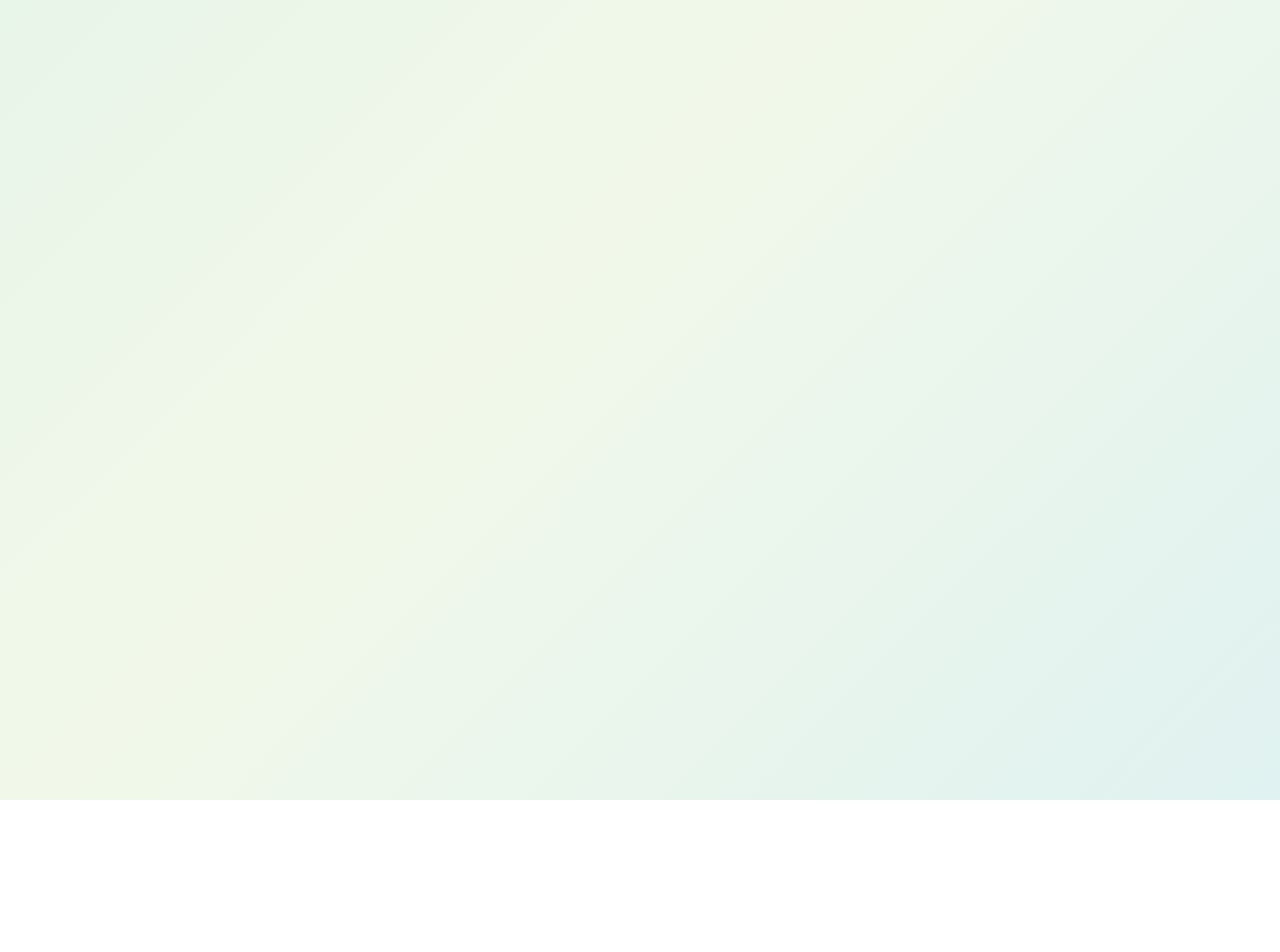
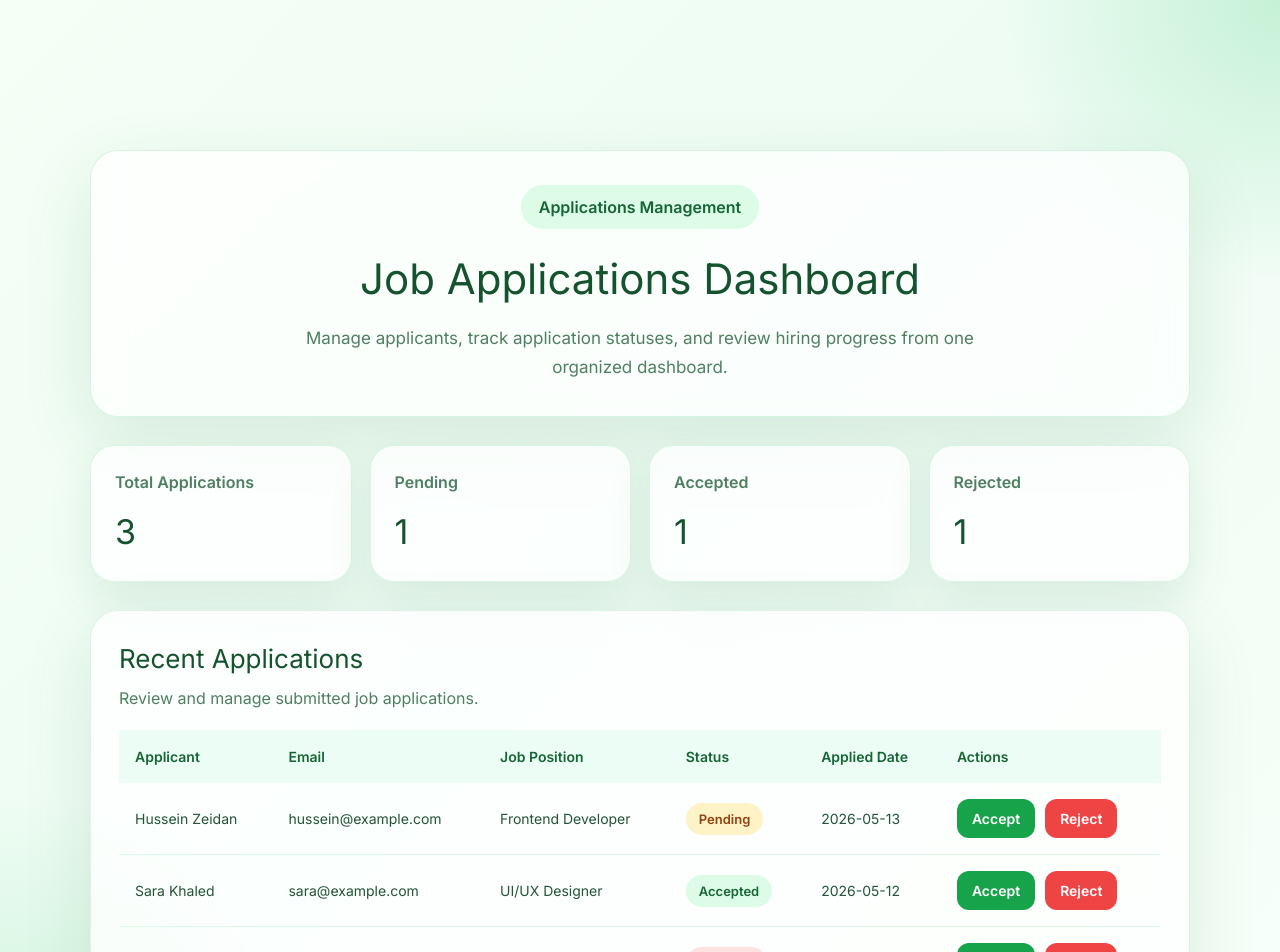
Before and after one commit to raphaeltannous/techtalks-refin-frontend, a React (Vite) app: page /applications-dashboard in a window 1280 px wide. Before the commit this address had no page. Shown: the top 952 px of the page. Before the commit the page ends 800 px from the top, so only its background shows below. Built offline with nearby package versions, Linux system fonts and the light colour scheme.

Commit message:
Create job applications management dashboard

```diff
--- a/src/App.jsx
+++ b/src/App.jsx
@@ -1,6 +1,6 @@
 import { BrowserRouter as Router, Routes, Route } from "react-router-dom"
 import LandingPage from "./pages/LandingPage"
-//import jobs page here
+import ApplicationsDashboard from "./pages/ApplicationsDashboard"
 import LoginPage from "./pages/LoginPage"
 import SignupPage from "./pages/SignupPage"
 
@@ -8,17 +8,16 @@ function App() {
   return (
     <Router>
       <Routes>
-        {/*Unprotected routes*/}
+        {/* Unprotected routes */}
 
         <Route path="/" element={<LandingPage />} />
-        {/*Jobs page here*/}
+        <Route path="/applications-dashboard" element={<ApplicationsDashboard />} />
         <Route path="/login" element={<LoginPage />} />
         <Route path="/signup" element={<SignupPage />} />
 
-        {/*Protected Routes*/}
+        {/* Protected Routes */}
 
-        {/*Dashboard page here*/}
-
+        {/* Dashboard page here */}
       </Routes>
     </Router>
   )
--- a/src/components/Navbar.jsx
+++ b/src/components/Navbar.jsx
@@ -21,6 +21,7 @@ function Navbar() {
               />
             </svg>
           </div>
+
           <span className="navbar-brand-text">RefIn</span>
         </Link>
 
@@ -28,7 +29,9 @@ function Navbar() {
         <div className="navbar-links">
           <Link
             to="/jobs"
-            className={`navbar-link ${isActive("/jobs") ? "navbar-link-active" : ""}`}
+            className={`navbar-link ${
+              isActive("/jobs") ? "navbar-link-active" : ""
+            }`}
           >
             Jobs
           </Link>
@@ -43,8 +46,21 @@ function Navbar() {
           </Link>
 
           <Link
+            to="/applications-dashboard"
+            className={`navbar-link ${
+              isActive("/applications-dashboard")
+                ? "navbar-link-active"
+                : ""
+            }`}
+          >
+            Applications
+          </Link>
+
+          <Link
             to="/profile"
-            className={`navbar-link ${isActive("/profile") ? "navbar-link-active" : ""}`}
+            className={`navbar-link ${
+              isActive("/profile") ? "navbar-link-active" : ""
+            }`}
           >
             Profile
           </Link>
--- a/src/index.css
+++ b/src/index.css
@@ -478,3 +478,199 @@ body {
     min-width: 120px;
   }
 }
+.applications-dashboard-page {
+  min-height: 100vh;
+  padding: 150px 70px 60px;
+  background:
+    radial-gradient(circle at top right, rgba(34, 197, 94, 0.2), transparent 280px),
+    radial-gradient(circle at bottom left, rgba(34, 197, 94, 0.16), transparent 300px),
+    linear-gradient(135deg, #f4fff6, #eefcf4, #f7fff9);
+  color: #14532d;
+}
+
+.applications-dashboard-header {
+  max-width: 1100px;
+  margin: 0 auto 28px;
+  padding: 34px;
+  border-radius: 28px;
+  background: rgba(255, 255, 255, 0.72);
+  border: 1px solid rgba(34, 197, 94, 0.18);
+  box-shadow: 0 24px 70px rgba(22, 101, 52, 0.12);
+  backdrop-filter: blur(18px);
+  text-align: center;
+}
+
+.dashboard-subtitle {
+  display: inline-block;
+  padding: 10px 18px;
+  border-radius: 999px;
+  background: #dcfce7;
+  color: #166534;
+  font-weight: 800;
+  margin-bottom: 18px;
+}
+
+.applications-dashboard-header h1 {
+  font-size: 42px;
+  color: #14532d;
+  margin-bottom: 14px;
+}
+
+.dashboard-description {
+  color: #4f7f61;
+  max-width: 720px;
+  margin: 0 auto;
+  line-height: 1.7;
+  font-size: 17px;
+}
+
+.applications-stats-grid {
+  max-width: 1100px;
+  margin: 0 auto 28px;
+  display: grid;
+  grid-template-columns: repeat(4, 1fr);
+  gap: 18px;
+}
+
+.application-stat-card {
+  background: rgba(255, 255, 255, 0.78);
+  border: 1px solid rgba(34, 197, 94, 0.16);
+  border-radius: 24px;
+  padding: 24px;
+  box-shadow: 0 18px 45px rgba(22, 101, 52, 0.1);
+  backdrop-filter: blur(16px);
+}
+
+.application-stat-card span {
+  color: #4f7f61;
+  font-weight: 700;
+}
+
+.application-stat-card h2 {
+  margin-top: 12px;
+  font-size: 34px;
+  color: #14532d;
+}
+
+.applications-table-card {
+  max-width: 1100px;
+  margin: 0 auto;
+  padding: 28px;
+  border-radius: 28px;
+  background: rgba(255, 255, 255, 0.78);
+  border: 1px solid rgba(34, 197, 94, 0.16);
+  box-shadow: 0 24px 70px rgba(22, 101, 52, 0.12);
+  backdrop-filter: blur(18px);
+}
+
+.applications-table-header h2 {
+  color: #14532d;
+  font-size: 26px;
+  margin-bottom: 8px;
+}
+
+.applications-table-header p {
+  color: #4f7f61;
+}
+
+.applications-table-wrapper {
+  overflow-x: auto;
+  margin-top: 20px;
+}
+
+.applications-table {
+  width: 100%;
+  border-collapse: collapse;
+}
+
+.applications-table th {
+  background: #ecfdf5;
+  color: #166534;
+  padding: 16px;
+  text-align: left;
+  font-size: 14px;
+}
+
+.applications-table td {
+  padding: 16px;
+  border-bottom: 1px solid #dcfce7;
+  color: #24543a;
+  font-size: 14px;
+}
+
+.status-badge {
+  padding: 8px 13px;
+  border-radius: 999px;
+  font-size: 13px;
+  font-weight: 800;
+}
+
+.status-badge.pending {
+  background: #fef3c7;
+  color: #92400e;
+}
+
+.status-badge.accepted {
+  background: #dcfce7;
+  color: #166534;
+}
+
+.status-badge.rejected {
+  background: #fee2e2;
+  color: #991b1b;
+}
+
+.application-actions {
+  display: flex;
+  gap: 10px;
+}
+
+.application-actions button {
+  border: none;
+  padding: 9px 15px;
+  border-radius: 12px;
+  cursor: pointer;
+  font-weight: 800;
+}
+
+.accept-btn {
+  background: #16a34a;
+  color: white;
+}
+
+.reject-btn {
+  background: #ef4444;
+  color: white;
+}
+
+.accept-btn:hover {
+  background: #15803d;
+}
+
+.reject-btn:hover {
+  background: #dc2626;
+}
+
+@media (max-width: 1000px) {
+  .applications-stats-grid {
+    grid-template-columns: repeat(2, 1fr);
+  }
+
+  .applications-dashboard-page {
+    padding: 130px 30px 50px;
+  }
+}
+
+@media (max-width: 600px) {
+  .applications-stats-grid {
+    grid-template-columns: 1fr;
+  }
+
+  .applications-dashboard-header h1 {
+    font-size: 30px;
+  }
+
+  .application-actions {
+    flex-direction: column;
+  }
+}
--- /dev/null
+++ b/src/pages/ApplicationsDashboard.jsx
@@ -0,0 +1,153 @@
+import { useState } from "react"
+
+function ApplicationsDashboard() {
+  const [applications, setApplications] = useState([
+    {
+      id: 1,
+      applicantName: "Hussein Zeidan",
+      jobTitle: "Frontend Developer",
+      email: "hussein@example.com",
+      status: "Pending",
+      appliedDate: "2026-05-13",
+    },
+    {
+      id: 2,
+      applicantName: "Sara Khaled",
+      jobTitle: "UI/UX Designer",
+      email: "sara@example.com",
+      status: "Accepted",
+      appliedDate: "2026-05-12",
+    },
+    {
+      id: 3,
+      applicantName: "Ali Ahmad",
+      jobTitle: "Backend Developer",
+      email: "ali@example.com",
+      status: "Rejected",
+      appliedDate: "2026-05-10",
+    },
+  ])
+
+  const updateApplicationStatus = (id, newStatus) => {
+    setApplications(
+      applications.map((application) =>
+        application.id === id
+          ? { ...application, status: newStatus }
+          : application
+      )
+    )
+  }
+
+  const totalApplications = applications.length
+  const pendingApplications = applications.filter(
+    (application) => application.status === "Pending"
+  ).length
+  const acceptedApplications = applications.filter(
+    (application) => application.status === "Accepted"
+  ).length
+  const rejectedApplications = applications.filter(
+    (application) => application.status === "Rejected"
+  ).length
+
+  return (
+    <main className="applications-dashboard-page">
+      <section className="applications-dashboard-header">
+        <div>
+          <p className="dashboard-subtitle">Applications Management</p>
+          <h1>Job Applications Dashboard</h1>
+          <p className="dashboard-description">
+            Manage applicants, track application statuses, and review hiring
+            progress from one organized dashboard.
+          </p>
+        </div>
+      </section>
+
+      <section className="applications-stats-grid">
+        <div className="application-stat-card">
+          <span>Total Applications</span>
+          <h2>{totalApplications}</h2>
+        </div>
+
+        <div className="application-stat-card">
+          <span>Pending</span>
+          <h2>{pendingApplications}</h2>
+        </div>
+
+        <div className="application-stat-card">
+          <span>Accepted</span>
+          <h2>{acceptedApplications}</h2>
+        </div>
+
+        <div className="application-stat-card">
+          <span>Rejected</span>
+          <h2>{rejectedApplications}</h2>
+        </div>
+      </section>
+
+      <section className="applications-table-card">
+        <div className="applications-table-header">
+          <div>
+            <h2>Recent Applications</h2>
+            <p>Review and manage submitted job applications.</p>
+          </div>
+        </div>
+
+        <div className="applications-table-wrapper">
+          <table className="applications-table">
+            <thead>
+              <tr>
+                <th>Applicant</th>
+                <th>Email</th>
+                <th>Job Position</th>
+                <th>Status</th>
+                <th>Applied Date</th>
+                <th>Actions</th>
+              </tr>
+            </thead>
+
+            <tbody>
+              {applications.map((application) => (
+                <tr key={application.id}>
+                  <td>{application.applicantName}</td>
+                  <td>{application.email}</td>
+                  <td>{application.jobTitle}</td>
+                  <td>
+                    <span
+                      className={`status-badge ${application.status.toLowerCase()}`}
+                    >
+                      {application.status}
+                    </span>
+                  </td>
+                  <td>{application.appliedDate}</td>
+                  <td>
+                    <div className="application-actions">
+                      <button
+                        className="accept-btn"
+                        onClick={() =>
+                          updateApplicationStatus(application.id, "Accepted")
+                        }
+                      >
+                        Accept
+                      </button>
+
+                      <button
+                        className="reject-btn"
+                        onClick={() =>
+                          updateApplicationStatus(application.id, "Rejected")
+                        }
+                      >
+                        Reject
+                      </button>
+                    </div>
+                  </td>
+                </tr>
+              ))}
+            </tbody>
+          </table>
+        </div>
+      </section>
+    </main>
+  )
+}
+
+export default ApplicationsDashboard
```
Also changed, not shown: 1 other file (tests, documents, lock files or other folders).
